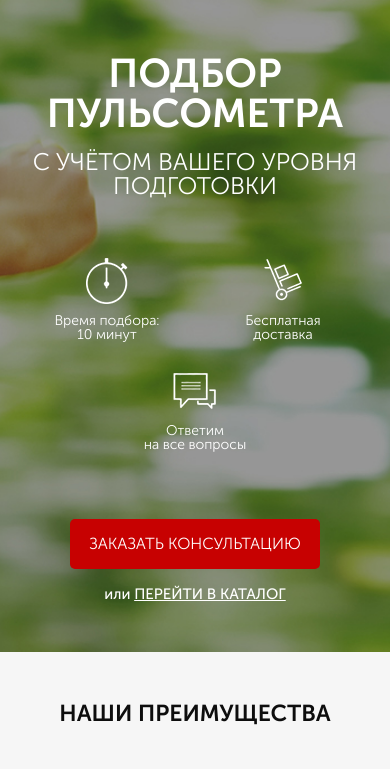
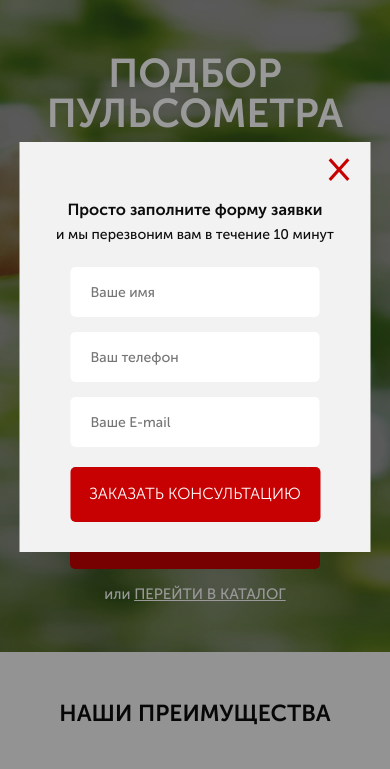
Before and after one commit to MsWack/Pulse, a website: page src/index.html in a window 390 px wide. Both pictures are taken after a click on the button "ЗАКАЗАТЬ ЗВОНОК". Shown: the part 75-844 px from the top of the page. Drawn offline with nearby package versions, Linux system fonts and the light colour scheme.

Commit message:
modal 1-2, js,  adaptive

```diff
--- a/src/index.html
+++ b/src/index.html
@@ -23,7 +23,7 @@
 				</div>
 				<div class="header__contacts">
 					<a href="tel:+74999228974" class="header__phone">+7 (499) 922-89-74</a>
-					<button class="button">заказать звонок</button>
+					<button data-modal="consultation" class="button">заказать звонок</button>
 				</div>
 			</header>
 			<div class="promo__wrapper">
@@ -43,7 +43,7 @@
 						<p>Ответим <br> на все вопросы</p>
 					</div>
 				</div>
-				<button class="button button_main">заказать консультацию</button>
+				<button data-modal="consultation" class="button button_main">заказать консультацию</button>
 				<div class="promo__link">
 					<p>или <a href="#">перейти в каталог</a></p>
 				</div>
@@ -432,6 +432,41 @@
 	</footer>
 
 
+	<!-- модальные окна -->
+
+	<div class="overlay"> <!-- затемненный фон при появлении модального окна -->
+		<div class="modal" id="consultation">
+			<div class="modal__close">&times;</div>
+			<h4 class="modal__subtitle">Просто заполните форму заявки</h4>
+			<p class="modal__descr">и мы перезвоним вам в течение 10 минут</p>
+			<form class="form-feed" action="#">
+				<input required placeholder="Ваше имя" type="text" name="name">
+				<input required placeholder="Ваш телефон" type="number" name="phone">
+				<input required placeholder="Ваше E-mail" type="email" name="email">
+				<button class="button button_submit">Заказать консультацию</button>
+			</form>
+		</div>
+
+		<div class="modal" id="order">
+			<div class="modal__close">&times;</div>
+			<h4 class="modal__subtitle">Ваш заказ:</h4>
+			<p class="modal__descr">Пульсометр Polar FT1</p>
+			<form class="form-feed" action="#">
+				<input required placeholder="Ваше имя" type="text" name="name">
+				<input required placeholder="Ваш телефон" type="number" name="phone">
+				<input required placeholder="Ваше E-mail" type="email" name="email">
+				<button class="button button_submit">купить</button>
+			</form>
+		</div>
+
+		<div class="modal modal_mini" id="thanks">
+			<div class="modal__close">&times;</div>
+			<h4 class="modal__subtitle">Спасибо за вашу заявку!</h4>
+			<p class="modal__descr modal__descr_mini">Наш менеджер свяжется с вами в ближайшее время!</p>
+		</div>
+	</div>
+
+
 	<script src="js/tiny-slider.js"></script>
 	<script src="https://ajax.googleapis.com/ajax/libs/jquery/1.12.4/jquery.min.js"></script>
 	<script src="js/script.js"></script>
--- a/src/js/script.js
+++ b/src/js/script.js
@@ -1,4 +1,4 @@
-$(document).ready(function () { //обратились ко всему документу html
+$(document).ready(function () { //загружаем все скрипты только после того, как документ html будет полностью готов
 
 	//слайдер
 	const slider = tns({
@@ -19,8 +19,8 @@ $(document).ready(function () { //обратились ко всему доку
 
 
 	//табы (вкладки)
-	$('ul.catalog__tabs').on('click', 'li:not(.catalog__tab_active)', function () {
-		$(this) //this ссылкается на определенный таб, то есть нажали на второй - выберется второй таб
+	$('ul.catalog__tabs').on('click', 'li:not(.catalog__tab_active)', function () { //знак $ - обращаемся к определенному элементу на странице
+		$(this) //this ссылается на определенный таб, то есть нажали на второй - выберется второй таб
 			.addClass('catalog__tab_active').siblings().removeClass('catalog__tab_active') // при нажатии на определенный таб ($(this)), добавляем ему класс активности (.addClass('catalog__tab_active')), а у всех других табов класс активности убираем (siblings().removeClass)
 			.closest('div.container').find('div.catalog__content').removeClass('catalog__content_active').eq($(this).index()).addClass('catalog__content_active'); //В ближайщем родительском элементе (.closest('div.container')) ищем классы с контентом, который появляется при переключении между вкладками (find('div.catalog__content')), и убираем у них класс активности (removeClass('catalog__content_active')), а при нажатии на вкладку (eq($(this).index()), контенту, соответствующему этой вкладке, добавляем класс активности (addClass('active'))
 	});
@@ -58,4 +58,27 @@ $(document).ready(function () { //обратились ко всему доку
 	toggleSlide('.catalog-item__link'); //задали переменные с названием класса для функции
 	toggleSlide('.catalog-item__back');
 
+
+	//модальные окна
+
+
+	//вызываем модальное окно 1 (id="consultation")
+	$('[data-modal=consultation]').on('click', function () {//обращаемся к дата-атрибуту-кнопке (дата атрибут указывается через квадратные скобки). При клике на кнопку будет срабатывать следующая функция:
+		$('.overlay, #consultation').fadeIn('slow'); //класс overlay и модальное окно с id="consultation" будут медленно появляться на странице за счет плавного изменения прозрачности (fadeIn())
+	});
+
+	//вызываенм модально окно 2 (id="order") и отображаем правильное название пульсометра в модальном окне 2
+	$('.button_catalog').each(function (i) { //для каждой выбранной кнопки (each) будет выполняться следующая функция, где i отвечает за номре элемента
+		$(this).on('click', function () {//взяли именно ту кнопку ($(this)), на которую нажимаем в данный момент
+			$('#order .modal__descr').text($('.catalog-item__subtitle').eq(i).text());//внутри модального окна берем класс modal__descr и помещаем внутрь текст из класса catalog-item__subtitle, ,беря при этом текст с определенной нумерацией
+			$('.overlay, #order').fadeIn('slow');
+		});
+	});
+
+
+	//закрываем все модальные окна
+	$('.modal__close').on('click', function () { //при клике на крестик, будет выполняться следующая функция:
+		$('.overlay, #consultation, #order, #thanks').fadeOut('slow'); //перечисленные классы и id будут медленно исчезать со страницы за счет плавного изменения прозрачности (fadeIn())
+	});
+
 });
--- a/src/sass/blocks/_media.scss
+++ b/src/sass/blocks/_media.scss
@@ -112,16 +112,20 @@
 			height: 225px;
 			padding: 30px 40px;
 		}
+
 		&__address {
 			font-size: 18px;
 		}
+
 		&__phone {
 			font-size: 18px;
 		}
+
 		&__social-item {
 			width: 45px;
 			height: 45px;
 		}
+
 		img {
 			height: 20px;
 		}
@@ -200,6 +204,7 @@
 	}
 
 	.catalog {
+		overflow: hidden;
 		&__tab {
 			font-size: 15px;
 		}
@@ -353,7 +358,7 @@
 		align-items: center;
 
 		input {
-			width: 250px;
+			width: 80%;
 		}
 	}
 
@@ -410,18 +415,42 @@
 			height: 200px;
 			padding: 30px 20px;
 		}
+
 		&__address {
 			font-size: 16px;
 		}
+
 		&__phone {
 			font-size: 16px;
 		}
+
 		&__social-item {
 			width: 35px;
 			height: 35px;
 		}
+
 		img {
 			height: 18px;
+		}
+	}
+
+	.modal {
+		width: 90%;
+		min-height: 395px;
+		padding: 60px 20px 30px 20px;
+		&__close {
+			top: 15px;
+			right: 20px;
+		}
+		&__subtitle {
+			font-size: 16px;
+		}
+		&__descr {
+			font-size: 14px;
+		}
+		&_mini {
+			width: 85%;
+			min-height: 140px;
 		}
 	}
 
--- /dev/null
+++ b/src/sass/blocks/_modal.scss
@@ -0,0 +1,60 @@
+.overlay {
+	display: none;
+	position: fixed;
+	top: 0;
+	width: 100%;
+	height: 100%;
+	background: rgba(0, 0, 0, .4);
+}
+
+.modal {
+	position: absolute;
+	top: 50%;
+	left: 50%;
+	transform: translate(-50%, -50%);
+	width: 380px;
+	min-height: 400px;
+	background: #F2F2F2;
+	padding: 40px;
+
+	&__close {
+		position: absolute;
+		top: 0;
+		right: -40px;
+		font-size: 40px;
+		line-height: 20px;
+		color: $color-red;
+		cursor: pointer;
+	}
+
+	&__subtitle {
+		font-weight: 700;
+		font-size: 18px;
+		text-align: center;
+		color: #0D0D0D;
+		margin-bottom: 10px;
+	}
+
+	&__descr {
+		font-weight: 500;
+		font-size: 14px;
+		text-align: center;
+		color: #0D0D0D;
+		margin-bottom: 25px;
+
+		&_mini {
+			margin: 0;
+			line-height: 20px;
+		}
+	}
+
+	&_mini {
+		min-height: 140px;
+	}
+}
+
+#consultation,
+#order,
+#thanks {
+	display: none;
+}
--- a/src/sass/style.scss
+++ b/src/sass/style.scss
@@ -32,5 +32,6 @@ html {
 @import 'blocks/catalog';
 @import 'blocks/reviews';
 @import 'blocks/footer';
+@import 'blocks/modal';
 
 @import 'blocks/_media';
```
Also changed, not shown: src/css/style.min.css.
